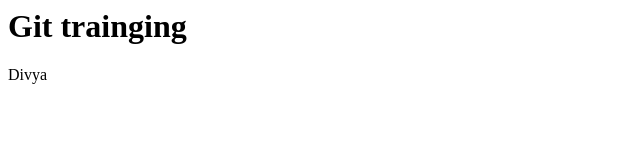
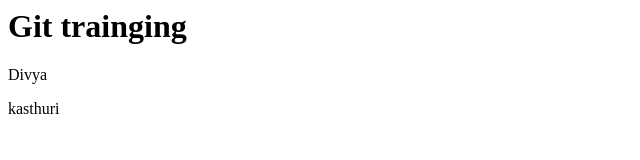
Before and after one commit to daran6255/git_training, a plain HTML site: page index.html in a window 1280 px wide. Shown: the full height of the page, 0-640 px from the left. Drawn offline with Linux system fonts and the light colour scheme.

Commit message:
update in kasthuri branch

```diff
--- a/index.html
+++ b/index.html
@@ -1,2 +1,4 @@
 <h1>Git trainging</h1>
 <p>Divya</p>
+
+<p>kasthuri</p>
```
